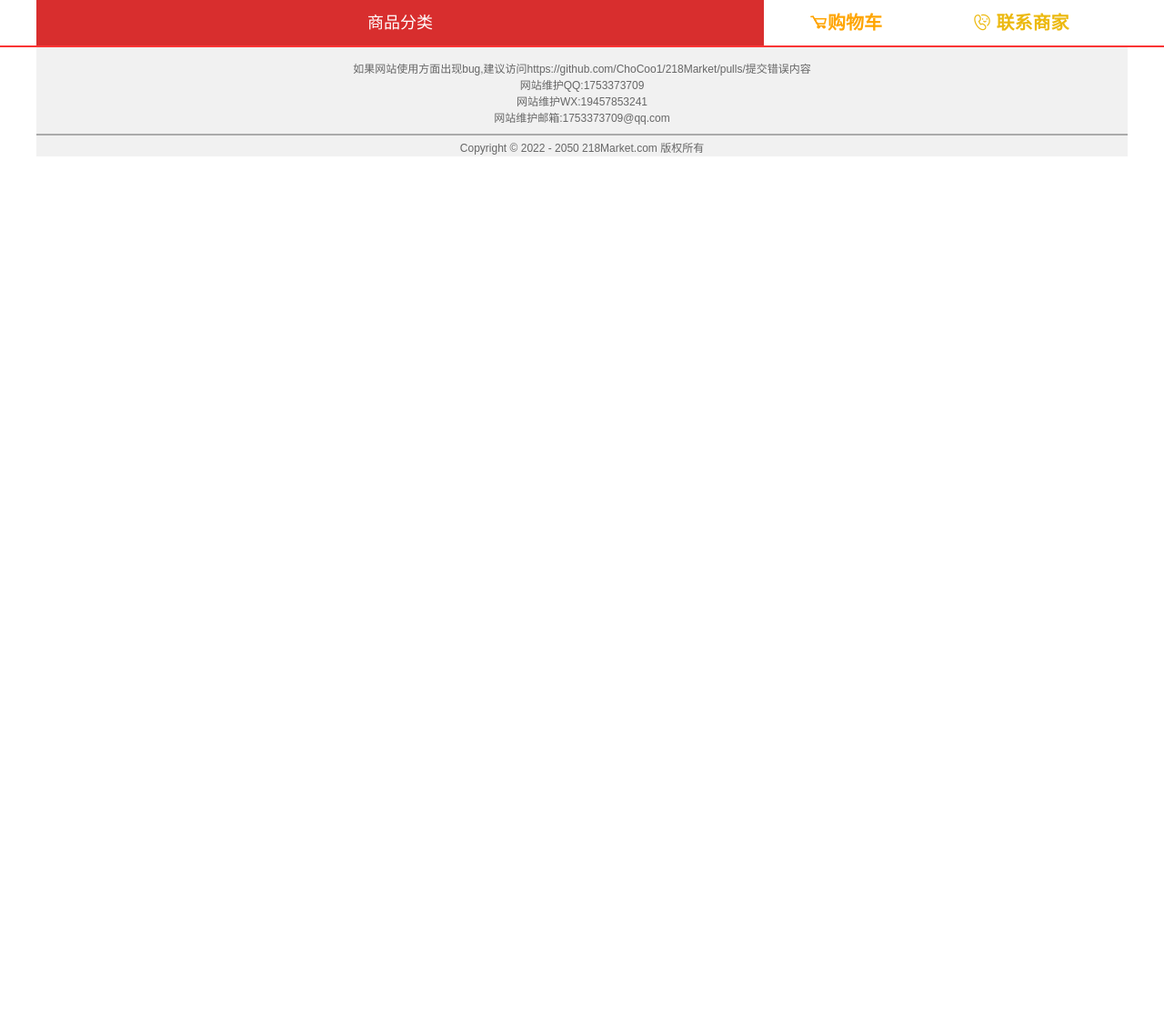
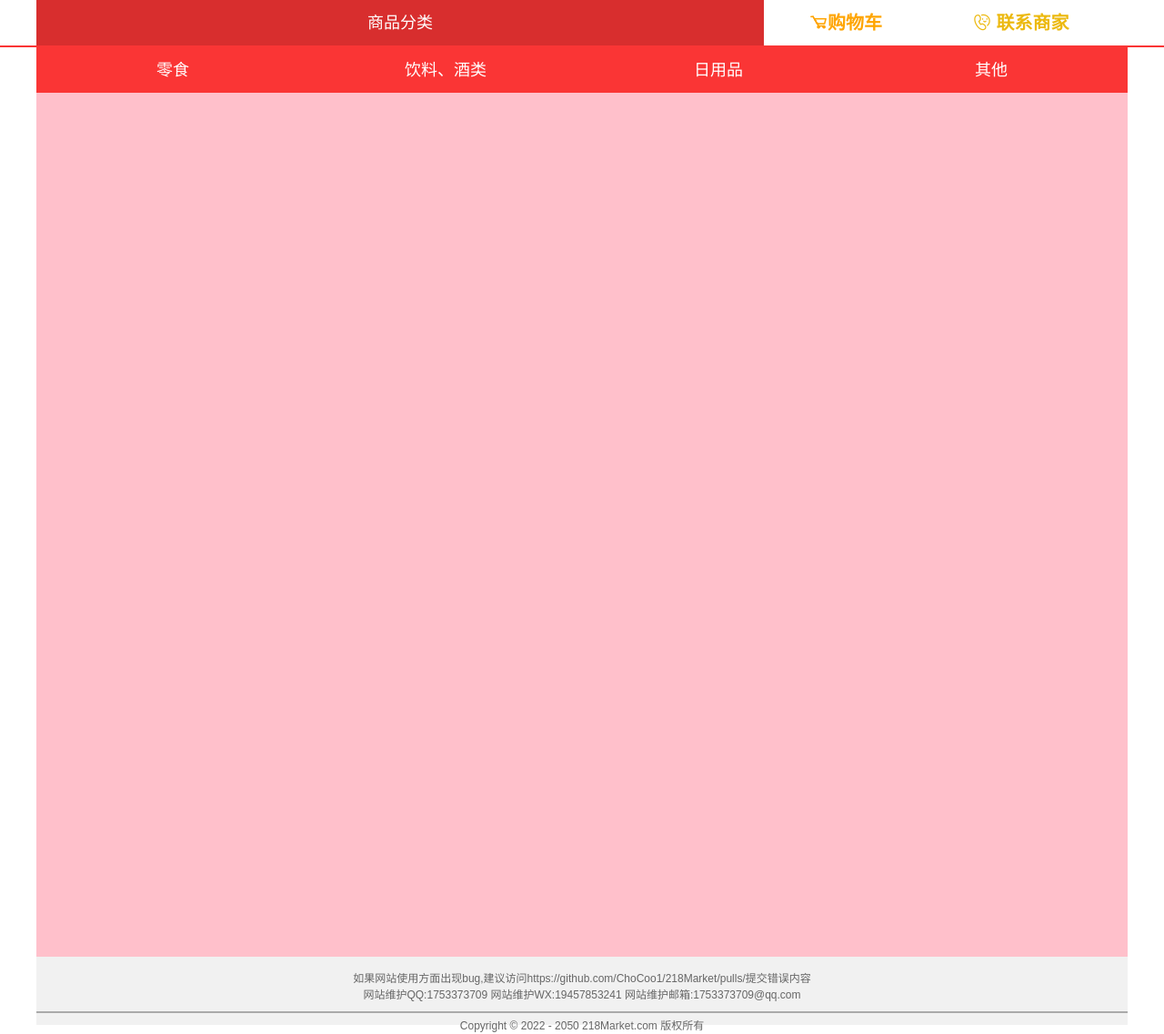
Before and after one commit to ChoCoo1/218Market, a PHP site: page / in a window 1280 px wide. Shown: the part 150-1287 px from the top of the page at 91% size. Before the commit the page ends 322 px from the top, so only its background shows below. Run offline with PHP 8.4, Linux system fonts and the light colour scheme.

Commit message:
主网页

```diff
--- a/css/common.css
+++ b/css/common.css
@@ -98,38 +98,7 @@
     line-height: 50px;
 }
 
-.dropdown .dd {
-    height: 50px;
-    background-color: #fa3535;
-    margin-top: 2px;
-}
-
-.dropdown .dd a {
-    color: #fff;
-}
-
-.menu_guide {
-    float: left;
-    color: #fff;
-    height: 100%;
-    line-height: 50px;
-    width: 25%;
-    color: #fff;
-    text-align: center;
-    font-size: 18px;
-    box-sizing: content-box;
-}
-
-.menu_guide:hover {
-    background-color: #fff;
-    color: #fa3535;
-}
-
-.menu_guide:hover a {
-    color: #fa3535;
-}
-
-.nav_shopcar {
+.nav_shop_car {
     color: orange;
     height: 50px;
     display: block;
@@ -140,7 +109,7 @@
     font-size: 20px;
 }
 
-.nav_shopcar a {
+.nav_shop_car a {
     color: orange;
 }
 
@@ -160,19 +129,20 @@
 }
 
 .footer {
-    height: 105px;
+    height: 60px;
     background-color: #f1f1f1;
     padding-top: 15px;
 }
 
 .mod_help {
-    height: 80px;
+    height: 45px;
     border-bottom: 2px solid rgb(170, 170, 170);
 }
 
 .mod_help ul {
     color: #666;
     text-align: center;
+    padding-bottom: 5px;
 }
 
 .mod_copyright {
--- a/css/index.css
+++ b/css/index.css
@@ -0,0 +1,35 @@
+.main {
+    height: 1000px;
+    width: 100%;
+    background-color: pink;
+}
+
+.sort {
+    height: 50px;
+    background-color: #fa3535;
+}
+
+.sort a {
+    color: #fff;
+}
+
+.menu_guide {
+    float: left;
+    color: #fff;
+    height: 100%;
+    line-height: 50px;
+    width: 25%;
+    color: #fff;
+    text-align: center;
+    font-size: 18px;
+    box-sizing: content-box;
+}
+
+.menu_guide:hover {
+    background-color: #fff;
+    color: #fa3535;
+}
+
+.menu_guide:hover a {
+    color: #fa3535;
+}
--- a/index.html
+++ b/index.html
@@ -67,22 +67,36 @@
         <div class="w">
             <div class="dropdown fl">
                 <div class="dt"> 商品分类 </div>
-                <div class="dd" style="display:none;">
-                    <div>
-                        <div class="menu_guide"><a href="#">零食</a></div>
-                        <div class="menu_guide"><a href="#">饮料、酒类</a></div>
-                        <div class="menu_guide"><a href="#">日用品</a></div>
-                        <div class="menu_guide"><a href="#">其他</a></div>
-                    </div>
-                </div>
             </div>
-            <div class="nav_shopcar fl"><a href="#"><span class="iconfont">&#xe659</span><b>购物车</b> </a>
+            <div class="nav_shop_car fl"><a href="#"><span class="iconfont">&#xe659</span><b>购物车</b> </a>
             </div>
             <div class="nav_text_shopper fl"><a href="#"><span class="iconfont">&#xe637</span> <b>联系商家</b> </a>
             </div>
         </div>
     </div>
 
+    <!-- 主页面 -->
+    <div class="w">
+        <div class="main">
+            <!-- 商品分类 -->
+            <div class="sort">
+                <div>
+                    <div class="menu_guide"><a href="#">零食</a></div>
+                    <div class="menu_guide"><a href="#">饮料、酒类</a></div>
+                    <div class="menu_guide"><a href="#">日用品</a></div>
+                    <div class="menu_guide"><a href="#">其他</a></div>
+                </div>
+
+
+
+
+
+
+            </div>
+        </div>
+
+
+    </div>
 
 
 
@@ -93,9 +107,7 @@
         <div class="mod_help">
             <ul>
                 <li class="shopper_connection">如果网站使用方面出现bug,建议访问<a href="https://github.com/ChoCoo1/218Market/pulls/">https://github.com/ChoCoo1/218Market/pulls/</a>提交错误内容</li>
-                <li class="shopper_connection">网站维护QQ:1753373709</li>
-                <li class="shopper_connection">网站维护WX:19457853241</li>
-                <li class="shopper_connection">网站维护邮箱:1753373709@qq.com</li>
+                <li class="shopper_connection">网站维护QQ:1753373709 网站维护WX:19457853241 网站维护邮箱:1753373709@qq.com</li>
             </ul>
         </div>
         <div class="mod_copyright">
```
